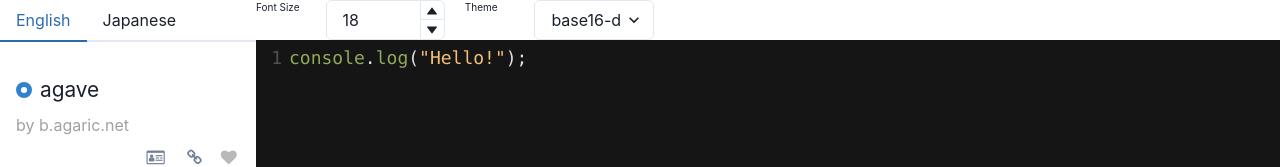
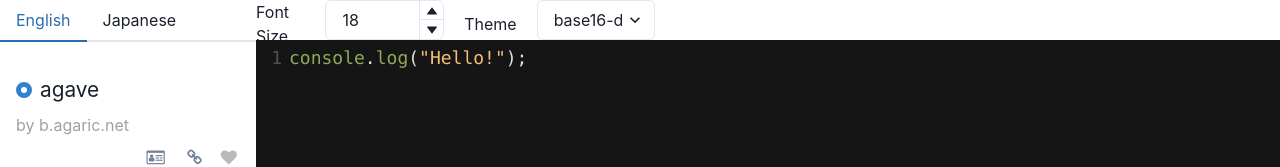
Before and after one commit to ichi-h/programming_font_combination, a React (Create React App) app: page / in a window 1280 px wide. Shown: the top 167 px of the page. Built offline with nearby package versions, Linux system fonts and the light colour scheme.

Commit message:
fix font-size

```diff
--- /dev/null
+++ b/src/components/Editor/Settings.css
@@ -0,0 +1,9 @@
+.setting-item {
+  display: flex;
+  justify-content: center;
+  align-items: center;
+
+  height: 100%;
+
+  font-size: 1rem;
+}
--- a/src/components/Editor/Settings.tsx
+++ b/src/components/Editor/Settings.tsx
@@ -7,6 +7,8 @@ import {
   NumberIncrementStepper,
   NumberDecrementStepper,
 } from '@chakra-ui/react';
+
+import './Settings.css';
 
 interface SettingsProps {
   theme: string,
@@ -24,7 +26,7 @@ function Settings(props: SettingsProps) {
         gap={5}
       >
         <GridItem colSpan={1}>
-          <p>Font Size</p>
+          <p className="setting-item">Font Size</p>
         </GridItem>
         <GridItem colSpan={2}>
           <NumberInput
@@ -41,7 +43,7 @@ function Settings(props: SettingsProps) {
         </GridItem>
 
         <GridItem colSpan={1}>
-          <p>Theme</p>
+          <p className="setting-item">Theme</p>
         </GridItem>
         <GridItem colSpan={2}>
           <Select
```
